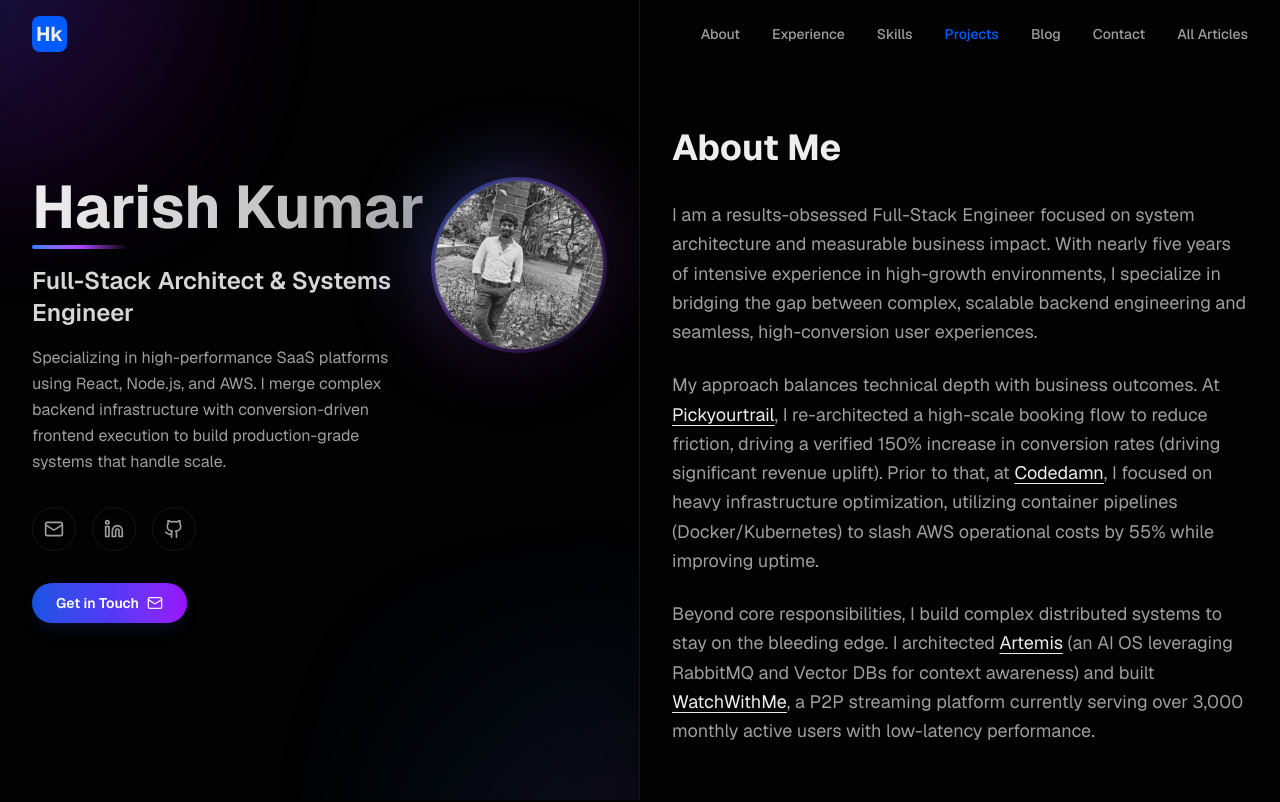
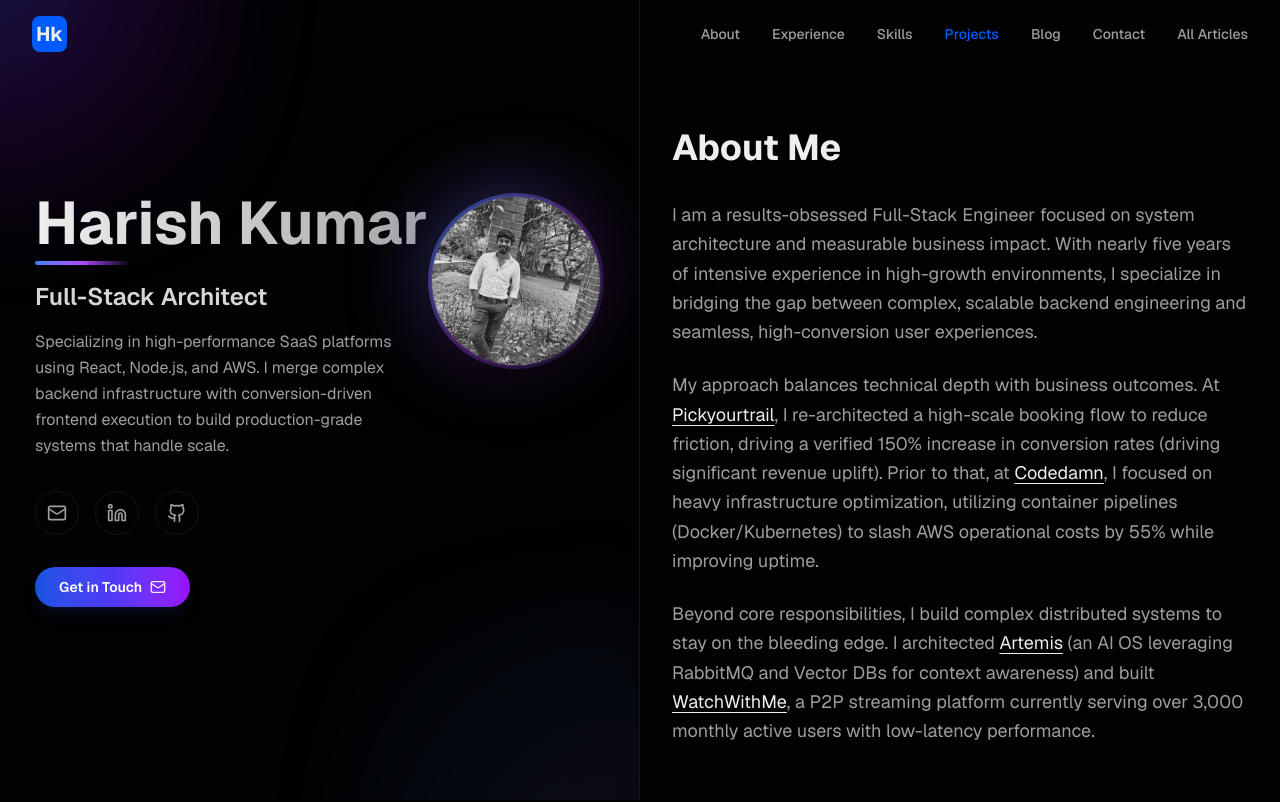
Before and after one commit to thelonewolf123/portfolio-v2, a Next.js app: page / in a window 1280 px wide. Shown: the top 802 px of the page. Built offline with nearby package versions, Linux system fonts and the light colour scheme.

Commit message:
feat: update job title in HeroSection for clarity

```diff
--- a/components/sections/hero-section.tsx
+++ b/components/sections/hero-section.tsx
@@ -23,7 +23,7 @@ export function HeroSection() {
               <div className="h-1 w-24 bg-linear-to-r from-blue-500 via-purple-500 to-transparent mx-auto md:mx-0 rounded-full"></div>
             </div>
             <p className="text-xl md:text-2xl font-semibold text-foreground/90">
-              Full-Stack Architect & Systems Engineer
+              Full-Stack Architect
             </p>
             <p className="text-base text-muted-foreground leading-relaxed max-w-sm">
               Specializing in high-performance SaaS platforms using React,
```
